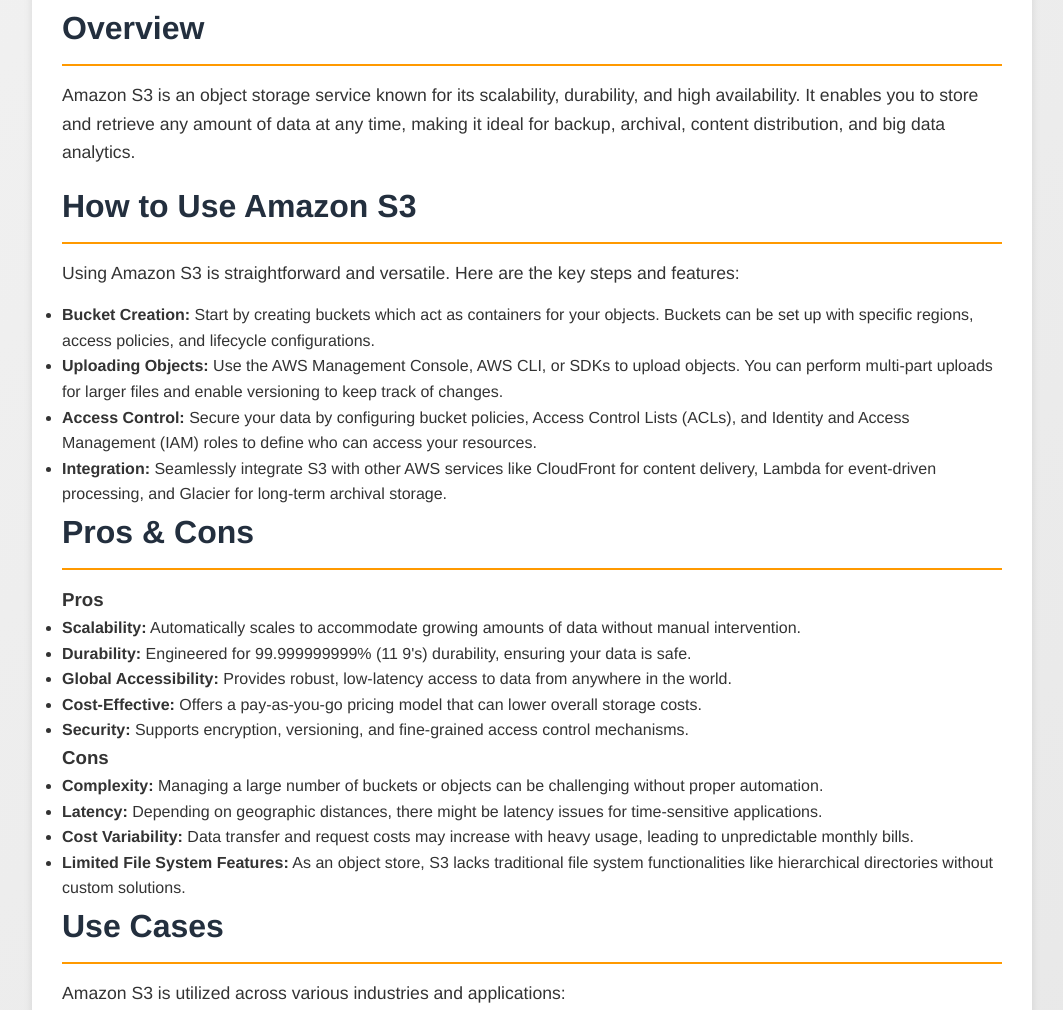
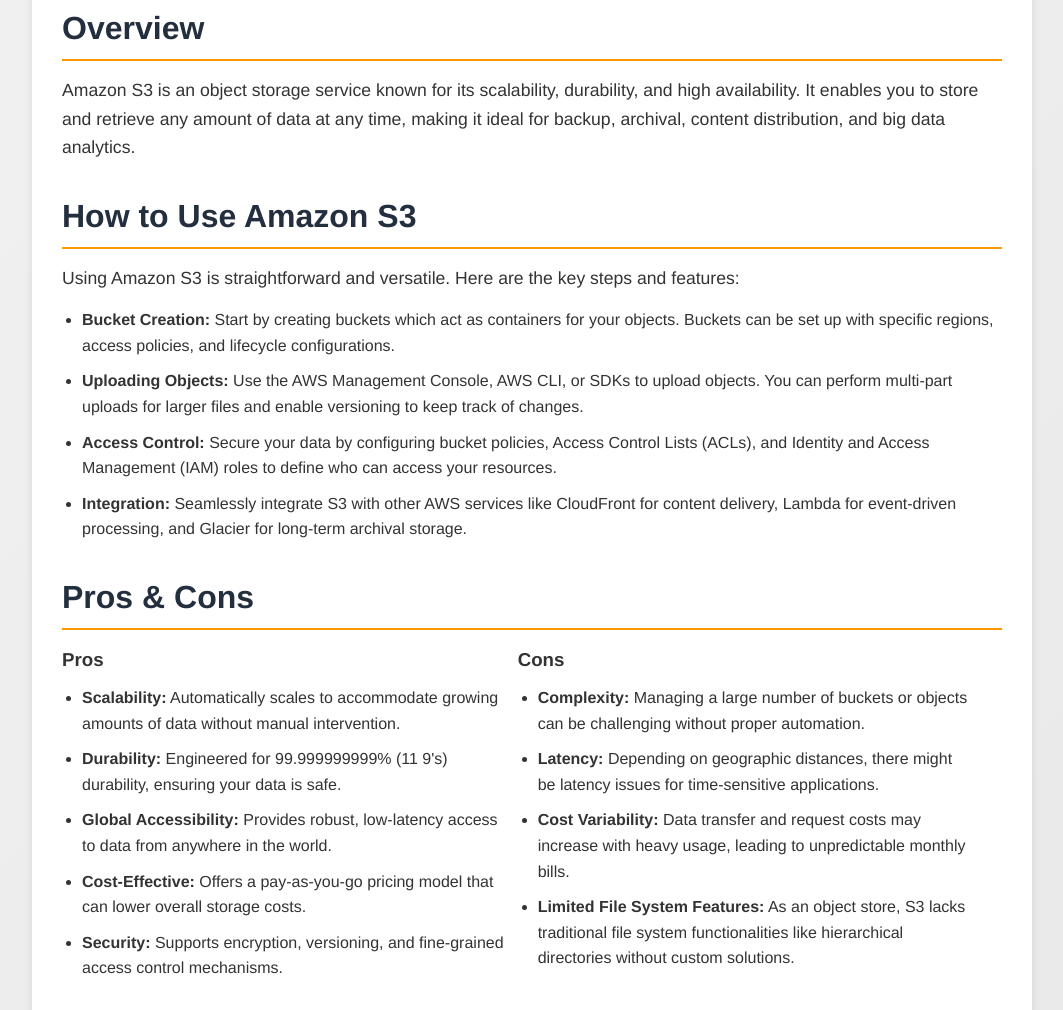
Before and after one commit to SolutionsAsService/AWSEncyclopedia, a plain HTML site: page s3.html in a window 1280 px wide. Shown: the part 384-1394 px from the top of the page, without its empty margins (108-1171 px from the left). Drawn offline with Linux system fonts and the light colour scheme; a script that the page names is missing.

Commit message:
add pros cons styling

```diff
--- a/styles.css
+++ b/styles.css
@@ -117,6 +117,36 @@
   margin-bottom: 15px;
   font-size: 1.1rem;
 }
+    /* Additional styling for detailed S3 page can be added here if needed */
+    section {
+      margin-bottom: 30px;
+    }
+    section h2 {
+      margin-bottom: 15px;
+      border-bottom: 2px solid #ff9900;
+      padding-bottom: 5px;
+      color: #232f3e;
+    }
+    section ul {
+      margin-left: 20px;
+    }
+    section ul li {
+      margin-bottom: 10px;
+    }
+    .pros, .cons {
+      display: inline-block;
+      width: 48%;
+      vertical-align: top;
+    }
+    .pros ul, .cons ul {
+      margin-top: 10px;
+    }
+    @media (max-width: 768px) {
+      .pros, .cons {
+        width: 100%;
+        display: block;
+      }
+    }
 
 /* Responsive Adjustments */
 @media (max-width: 768px) {
```
